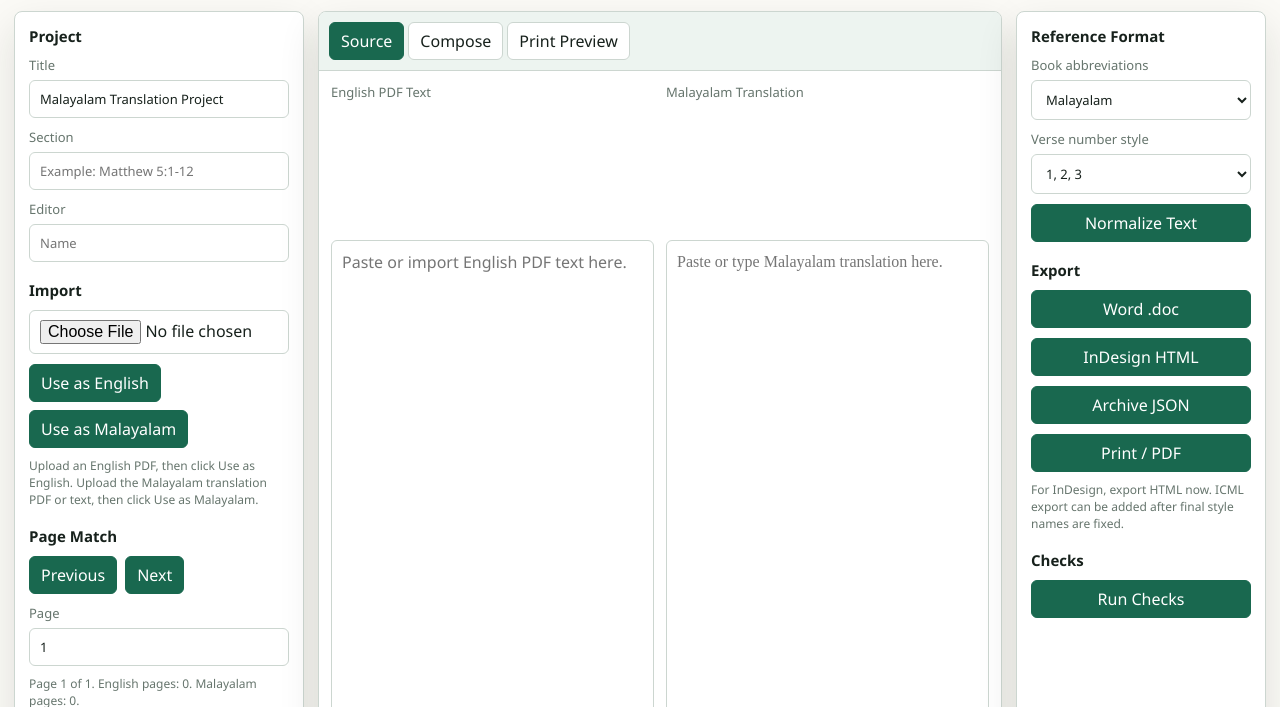
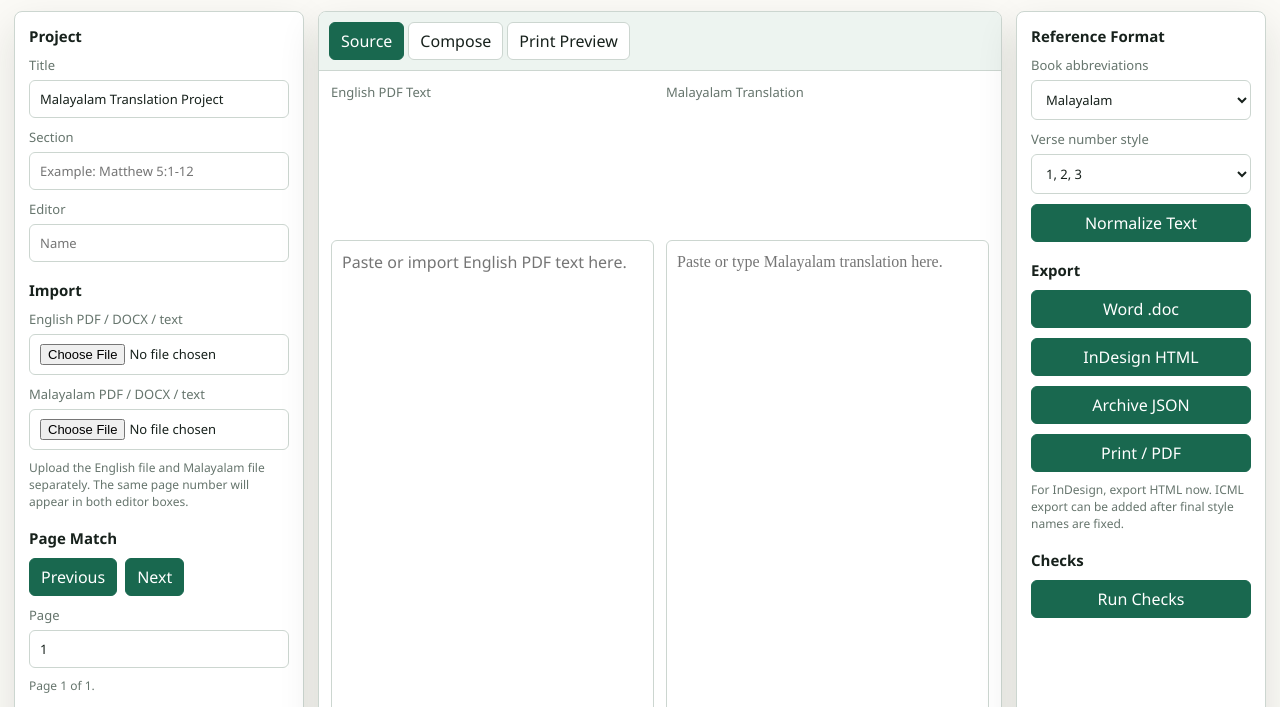
Before and after one commit to Jayasree2020/ISB-malayalam, a website: page index.html in a window 1280 px wide. Shown: the part 93-800 px from the top of the page. Drawn offline with nearby package versions, Linux system fonts and the light colour scheme; a script that the page names is missing.

Commit message:
Fix parallel English and Malayalam document editing: index.html

```diff
--- a/index.html
+++ b/index.html
@@ -39,12 +39,15 @@
 
         <section>
           <h2>Import</h2>
-          <input id="fileInput" type="file" accept=".txt,.md,.html,.pdf,.doc,.docx" />
-          <div class="button-row">
-            <button id="useAsEnglishBtn" type="button">Use as English</button>
-            <button id="useAsMalayalamBtn" type="button">Use as Malayalam</button>
-          </div>
-          <p id="importStatus" class="hint">Upload an English PDF, then click Use as English. Upload the Malayalam translation PDF or text, then click Use as Malayalam.</p>
+          <label>
+            English PDF / DOCX / text
+            <input id="englishFileInput" type="file" accept=".txt,.md,.html,.pdf,.docx" />
+          </label>
+          <label>
+            Malayalam PDF / DOCX / text
+            <input id="malayalamFileInput" type="file" accept=".txt,.md,.html,.pdf,.docx" />
+          </label>
+          <p id="importStatus" class="hint">Upload the English file and Malayalam file separately. The same page number will appear in both editor boxes.</p>
         </section>
 
         <section>
@@ -178,6 +181,7 @@
 
     <div id="toast" role="status" aria-live="polite"></div>
     <script src="https://cdnjs.cloudflare.com/ajax/libs/pdf.js/3.11.174/pdf.min.js"></script>
+    <script src="https://cdnjs.cloudflare.com/ajax/libs/mammoth/1.6.0/mammoth.browser.min.js"></script>
     <script src="./app.js"></script>
   </body>
 </html>
```
